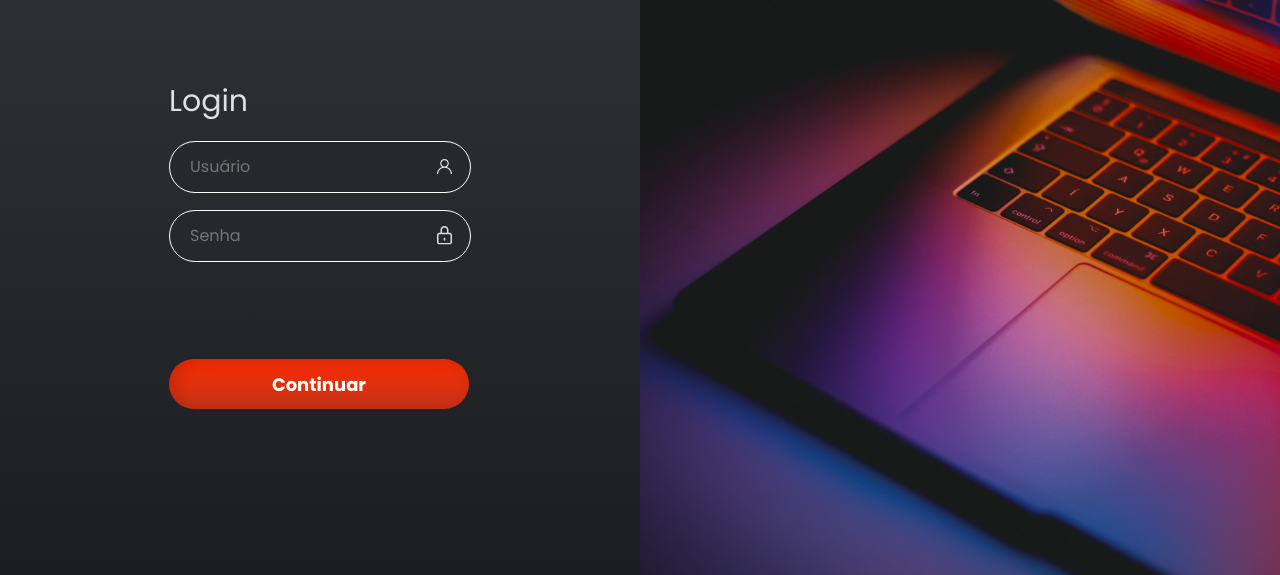
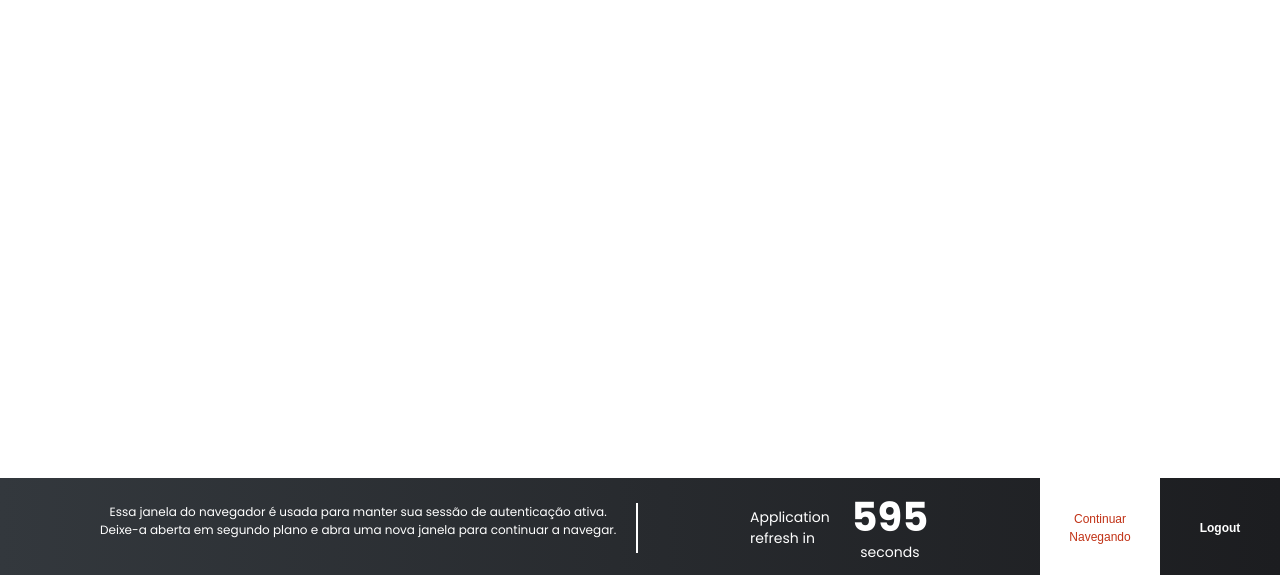
Before and after one commit to lucaspferr/compass-logon, a React (Vite) app: page / in a window 1280 px wide. Shown: the part 222-797 px from the top of the page. Built offline with nearby package versions, Linux system fonts and the light colour scheme.

Commit message:
Created Home page footer

```diff
--- a/package.json
+++ b/package.json
@@ -10,6 +10,7 @@
   "dependencies": {
     "react": "^18.0.0",
     "react-dom": "^18.0.0",
+    "react-router-dom": "^6.3.0",
     "styled-components": "^5.3.5"
   },
   "devDependencies": {
--- a/src/components/Clock/Clock.jsx
+++ b/src/components/Clock/Clock.jsx
@@ -1,31 +1,61 @@
-import React from 'react'
-import { ClockContainer, ClockDate, ClockTime } from './styles';
+import React from "react";
+import { ClockContainer, ClockDate, ClockTime } from "./styles";
 
 export const Clock = () => {
-
-    const [clock, setClock] = React.useState({ hours: '', minutes: '', seconds: '', date: ''});
-    const months = ['janeiro', 'fevereiro', 'março', 'abril', 'maio', 'junho', 'julho', 'agosto', 'setembro', 'outubro', 'novembro', 'dezembro'];
-    const days = ['domingo', 'segunda-feira', 'terça-feira', 'quarta-feira', 'quinta-feira', 'sexta-feira', 'sábado'];
+  const [clock, setClock] = React.useState({
+    hours: "",
+    minutes: "",
+    seconds: "",
+    date: "",
+  });
+  const months = [
+    "janeiro",
+    "fevereiro",
+    "março",
+    "abril",
+    "maio",
+    "junho",
+    "julho",
+    "agosto",
+    "setembro",
+    "outubro",
+    "novembro",
+    "dezembro",
+  ];
+  const days = [
+    "domingo",
+    "segunda-feira",
+    "terça-feira",
+    "quarta-feira",
+    "quinta-feira",
+    "sexta-feira",
+    "sábado",
+  ];
 
   function parse2Digits(number) {
-        return number < 10 ? '0' + number : number;
+    return number < 10 ? "0" + number : number;
   }
 
   React.useEffect(() => {
     setInterval(() => {
       const date = new Date();
-            setClock({hours: parse2Digits(date.getHours()), minutes: parse2Digits(date.getMinutes()), seconds: parse2Digits(date.getSeconds()),
-                date: `${days[date.getDay()]}, ${date.getDate()} de ${months[date.getMonth()]} de ${date.getFullYear()}`});
+      setClock({
+        hours: parse2Digits(date.getHours()),
+        minutes: parse2Digits(date.getMinutes()),
+        seconds: parse2Digits(date.getSeconds()),
+        date: `${days[date.getDay()]}, ${date.getDate()} de ${
+          months[date.getMonth()]
+        } de ${date.getFullYear()}`,
+      });
     }, 1000);
-    }, [])
-
+  }, []);
 
   return (
     <ClockContainer>
-        <ClockTime>{clock.hours && (clock.hours+':'+clock.minutes)}</ClockTime>
+      <ClockTime>{clock.hours && clock.hours + ":" + clock.minutes}</ClockTime>
       <ClockDate>{clock.date}</ClockDate>
     </ClockContainer>
-  )
-}
+  );
+};
 
 export default Clock;
--- /dev/null
+++ b/src/components/Countdown/Countdown.jsx
@@ -0,0 +1,30 @@
+import React from "react";
+import { CounterContainer, CounterText, CounterTimer, Seconds } from "./styles";
+
+const Countdown = () => {
+  const [counter, setCounter] = React.useState(600);
+
+  React.useEffect(() => {
+    if (counter === 0) setCounter(600);
+    const interval = setInterval(() => {
+      setCounter(counter - 1);
+    }, 1000);
+    return () => clearInterval(interval);
+  });
+
+  return (
+    <React.Fragment>
+      <CounterContainer>
+        <CounterText>
+          Application
+          <br />
+          refresh in
+        </CounterText>
+        <CounterTimer>{counter}</CounterTimer>
+        <Seconds>seconds</Seconds>
+      </CounterContainer>
+    </React.Fragment>
+  );
+};
+
+export default Countdown;
--- /dev/null
+++ b/src/components/Countdown/styles.js
@@ -0,0 +1,36 @@
+import styled from "styled-components";
+
+export const CounterContainer = styled.div`
+    display: flex;
+    flex-direction: column;
+    flex-wrap: wrap;
+    height: 100px;
+    width: 200px;
+    align-items: center;
+    justify-content: center;
+    background-color: transparent;
+    color: white;
+    font-family: 'Poppins', sans-serif;
+    padding-right: 30px;
+    padding-left: 30px;
+    `;
+
+export const CounterText = styled.h2`
+    font-size: 14px;
+    font-weight: 400;
+`;
+
+export const CounterTimer =  styled.h1`
+    font-family: 'Poppins', sans-serif;
+    font-size: 40px;
+    font-weight: 700;
+    margin: 0;
+    `;
+
+export const Seconds = styled.h2`
+    font-size: 14px;
+    font-weight: 400;
+    line-height: 10px;
+    padding-bottom: 12px;
+    margin: 0;
+    `;
--- a/src/components/Form/Form.jsx
+++ b/src/components/Form/Form.jsx
@@ -6,10 +6,26 @@ import Input from '../Input/Input';
 import Button from '../Button/Button';
 
 const Form = () => {
+
+    const [form, setForm] = React.useState({username: '', password: ''});
+
+    function handleSubmit(event) {
+        event.preventDefault();
+        console.log(form.username, form.password);
+        if(form.username === 'admin' && form.password === 'admin') {
+            console.log('Login realizado com sucesso');
+        }
+    }
+
+    function handleChange({target}) {
+        const {id, value} = target;
+        setForm({...form, [id]: value});
+    }
+
   return (
     <React.Fragment>
         <DivExtern>
-            <form autoComplete="off">
+            <form autoComplete="off" onSubmit={handleSubmit}>
                 <Div>
                     <div>
                         <Text>Olá,</Text>
@@ -17,8 +33,8 @@ const Form = () => {
                     </div>
                     <DivIntern>
                         <TitleForm>Login</TitleForm>
-                        <Input id='usuario' placeholder='Usuário' icon={usu_icon}/>
-                        <Input id='senha' placeholder='Senha' icon={sen_icon} type='password'/>
+                        <Input id='username' placeholder='Usuário' icon={usu_icon} value={form.username} onChange={handleChange}/>
+                        <Input id='password' placeholder='Senha' icon={sen_icon} type='password' value={form.password} onChange={handleChange}/>
                     </DivIntern>
                     <Button/>
                 </Div>
--- /dev/null
+++ b/src/components/HomeFooter/HomeFooter.jsx
@@ -0,0 +1,34 @@
+import React from "react";
+import Countdown from "../Countdown/Countdown";
+import {
+  HomeFooterButtonKeep,
+  HomeFooterButtonLog,
+  HomeFooterButtonContainer,
+  HomeFooterContainer,
+  HomeFooterText,
+} from "./styles";
+
+const HomeFooter = () => {
+  return (
+    <HomeFooterContainer>
+      <HomeFooterText>
+        Essa janela do navegador é usada para manter sua sessão de autenticação
+        ativa.
+        <br />
+        Deixe-a aberta em segundo plano e abra uma nova janela para continuar a
+        navegar.
+      </HomeFooterText>
+      <Countdown />
+      <HomeFooterButtonContainer>
+        <HomeFooterButtonKeep>
+          Continuar
+          <br />
+          Navegando
+        </HomeFooterButtonKeep>
+        <HomeFooterButtonLog>Logout</HomeFooterButtonLog>
+      </HomeFooterButtonContainer>
+    </HomeFooterContainer>
+  );
+};
+
+export default HomeFooter;
--- /dev/null
+++ b/src/components/HomeFooter/styles.js
@@ -0,0 +1,55 @@
+import styled from "styled-components";
+
+export const HomeFooterContainer = styled.footer`
+    display: flex;
+    align-items: center;
+    justify-content: space-between;
+    width: 100vw;
+    height: 100px;
+    background: linear-gradient(90.16deg, #33383D 0%, #1C1D20 100%);
+    position: absolute;
+    bottom: 0;
+`;
+
+export const HomeFooterText = styled.p`
+    height: 50px;
+    border-right: 2px solid #fff;
+    font-size: 12px;
+    font-weight: 400;
+    color: white;
+    margin: 0;
+    padding-left: 100px;
+    padding-right: 20px;
+    text-align: center;
+    vertical-align: center;
+    font-family: 'Poppins', sans-serif;
+`;
+
+export const HomeFooterButtonContainer = styled.div`
+    width: 240px;
+    height: 100px;
+    display: flex;
+
+`;
+
+export const HomeFooterButtonKeep = styled.button`
+    height: 100px;
+    width: 120px;
+    font-size: 12px;
+    font-weight: 400;
+    border: 0px;
+    color: #C13216;
+    line-height: 18px;
+    background: #FFFFFF;
+
+`;
+
+export const HomeFooterButtonLog = styled.button`
+    height: 100px;
+    width: 120px;
+    font-size: 12px;
+    font-weight: 700;
+    border: 0px;
+    color: #fff;
+    background: transparent;
+`;
--- a/src/main.jsx
+++ b/src/main.jsx
@@ -1,16 +1,20 @@
-import React from 'react'
-import ReactDOM from 'react-dom/client'
-import Clock from './components/Clock/Clock'
-import LogonCompass from './components/containers/main_content/LogonCompass'
-import Weather from './components/Weather/Weather'
-import './index.css'
-import LogonPage from './pages/Logon/LogonPage'
+import React from "react";
+import ReactDOM from "react-dom/client";
+import Clock from "./components/Clock/Clock";
+import LogonCompass from "./components/containers/main_content/LogonCompass";
+import Countdown from "./components/Countdown/Countdown";
+import HomeFooter from "./components/HomeFooter/HomeFooter";
+import Weather from "./components/Weather/Weather";
+import "./index.css";
+import LogonPage from "./pages/Logon/LogonPage";
 
-ReactDOM.createRoot(document.getElementById('root')).render(
+ReactDOM.createRoot(document.getElementById("root")).render(
   <React.StrictMode>
     {/* <LogonCompass/> */}
     {/* <Clock/>
     <Weather/> */}
-    <LogonPage/>
+    {/* <LogonPage/> */}
+    {/* <Countdown /> */}
+    <HomeFooter />
   </React.StrictMode>
-)
+);
--- a/src/pages/Logon/LogonPage.jsx
+++ b/src/pages/Logon/LogonPage.jsx
@@ -1,7 +1,7 @@
 import React from "react";
 import Form from "../../components/Form/Form";
+import IconBackground from "../../components/ImagesAndIcons/IconBackground";
 import ImageBackground from "../../components/ImagesAndIcons/ImageBackground";
-import { CompassLogo } from "../../components/ImagesAndIcons/style";
 import { Container } from "./styles";
 
 const LogonPage = () => {
@@ -10,7 +10,7 @@ const LogonPage = () => {
         <Container>
             <Form/>
             <ImageBackground/>
-            <CompassLogo/>
+            <IconBackground/>
         </Container>
     );
 }
```
Also changed, not shown: src/components/HomeHeader/HomeHeader.jsx (added, +7 -0 lines), src/pages/Home/HomePage.jsx (added, +11 -0 lines), 1 other file (tests, documents, lock files or other folders). Lines whose indentation alone changed are shown as unchanged.
